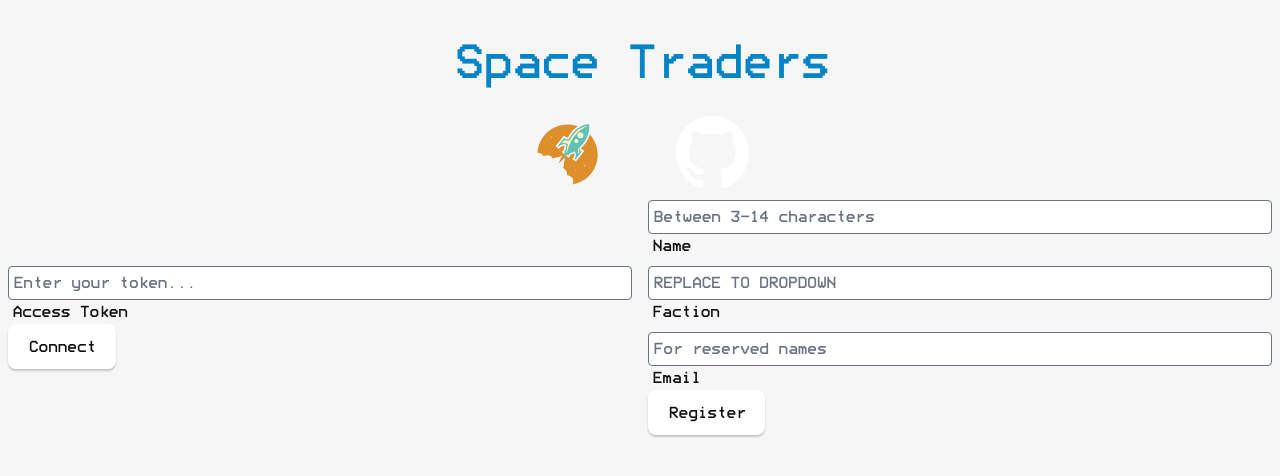
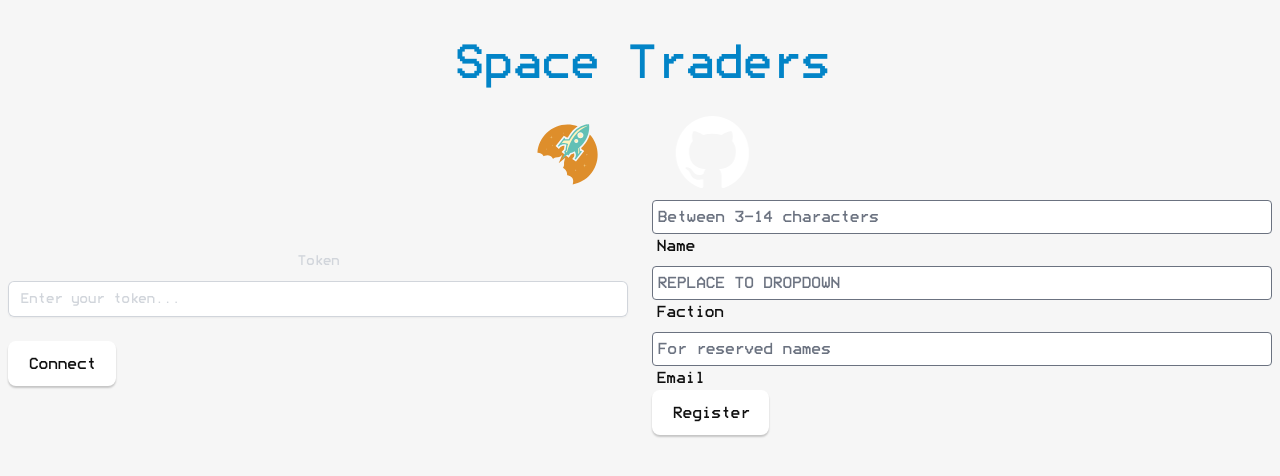
Before and after one commit to bensherriff/space-traders-ui, a React (Vite) app: page / in a window 1280 px wide. Shown: the top 476 px of the page. Built offline with nearby package versions, Linux system fonts and the light colour scheme.

Commit message:
Fixed sending

```diff
--- /dev/null
+++ b/src/components/Form/Input.jsx
@@ -0,0 +1,32 @@
+import { ExclamationCircleIcon } from '@heroicons/react/20/solid'
+
+export default function Input({ label="", type="text", placeholder="", errorMsg="", value="", onChange=(e) => { e.preventDefault()} }) {
+  return (
+    <>
+      <label htmlFor="text" className="block text-sm font-medium leading-6 text-gray-300">
+        {label}
+      </label>
+      <div className="relative mt-2 rounded-md shadow-sm">
+        <input
+          type={type}
+          name={type}
+          id={type}
+          className={`block w-full rounded-md border-0 py-1.5 pr-10 ring-1 ring-inset ${errorMsg ? "text-red-900 ring-red-300 placeholder:text-red-300 focus:ring-red-500" : "text-gray-900 ring-gray-300 placeholder:text-gray-300 focus:ring-gray-500"} focus:ring-2 focus:ring-inset sm:text-sm sm:leading-6`}
+          placeholder={placeholder}
+          value={value}
+          onChange={onChange}
+          aria-invalid="true"
+          aria-describedby="text-error"
+        />
+        {errorMsg ? (
+          <div className="pointer-events-none absolute inset-y-0 right-0 flex items-center pr-3">
+            <ExclamationCircleIcon className="h-5 w-5 text-red-500" aria-hidden="true" />
+          </div>
+        ): <></>}
+      </div>
+      <p className="mt-2 text-sm text-red-600" id="text-error">
+        {errorMsg}
+      </p>
+    </>
+  )
+}
--- a/src/components/Form/ShipAutoComplete.jsx
+++ b/src/components/Form/ShipAutoComplete.jsx
@@ -8,7 +8,6 @@ function classNames(...classes) {
 
 export default function ShipAutoComplete({ ships = [], selectedShip = {}, setSelectedShip = () => {} }) {
   const [query, setQuery] = useState('')
-  // const [selectedShip, setSelectedShip] = useState(null)
 
   const filteredShips =
     query === ''
@@ -19,7 +18,6 @@ export default function ShipAutoComplete({ ships = [], selectedShip = {}, setSel
 
   return (
     <Combobox as="div" value={selectedShip} onChange={setSelectedShip}>
-      {/* <Combobox.Label className="block text-sm font-medium leading-6 text-gray-900">Assigned to</Combobox.Label> */}
       <div className="relative mt-2">
         <Combobox.Input
           className="w-full rounded-md border-0 bg-stone-800 py-1.5 pl-3 pr-10 text-white shadow-sm ring-1 ring-inset ring-gray-300 focus:ring-2 focus:ring-inset focus:ring-indigo-600 sm:text-sm sm:leading-6"
--- a/src/components/Login.jsx
+++ b/src/components/Login.jsx
@@ -4,6 +4,7 @@ import PropTypes from 'prop-types';
 import { Storage, Text, State } from "../js";
 import { useNavigate } from "react-router-dom";
 import { useRecoilState} from "recoil";
+import Input from "./Form/Input";
 
 export default function Login() {
   const [agent, setAgent] = useRecoilState(State.agentState);
@@ -63,21 +64,21 @@ export default function Login() {
 
         <div className="flex flex-row items-center justify-center lg:justify-start relative">
           <form
-            className="w-full mr-2"
+            className="w-full mx-2"
             onSubmit={(e) => {
               e.preventDefault();
               connect();
             }}
           >
-            <input
-              className="peer block text-black ml-2 p-1 rounded w-full"
+            <Input
+              label="Token"
               type="password"
+              placeholder="Enter your token..."
+              errorMsg={errorMessage}
               value={token}
               onChange={(e) => setToken(e.currentTarget.value)}
-              placeholder="Enter your token..."
             />
-            <label className="absolute left-3">Access Token</label>
-            <button className="block ml-2 button mt-6 bg-gray-600" type="submit">Connect</button>
+            <button className="block button mt-6 bg-gray-600" type="submit">Connect</button>
           </form>
           <form
             className="w-full ml-2 mr-4"
--- a/src/routes/fleet.jsx
+++ b/src/routes/fleet.jsx
@@ -1,11 +1,12 @@
 import { invoke } from "@tauri-apps/api/tauri";
 import { useEffect, useState } from 'react';
-import { Storage } from '../js';
-import { ShipInfo } from "../components/Ship";
-import { Button } from "../components";
+import { Storage, Text } from '../js';
+import { NavStatus } from "../components/Ship";
+import { ProgressBarWithLabel } from "../components/ProgressBar";
+import { NavLink } from "react-router-dom";
 
 export default function Fleet() {
-  const [ships, setShips] = useState({});
+  const [ships, setShips] = useState(null);
 
   useEffect(() => {
     list_ships();
@@ -20,13 +21,44 @@ export default function Fleet() {
   }
 
   return (
-    <div>
-      {ships && Array.isArray(ships)? (
-        ships.map((ship, index) => (
-          <ShipInfo key={index} ship={ship}/>
-        ))
-      ): <></>}
-      <Button className="float-right" onClick={list_ships}>Refresh</Button>
-    </div>
+    <ul role="list" className="grid grid-cols-1 gap-6 sm:grid-cols-2 lg:grid-cols-3">
+      {ships? (ships.map((ship) => (
+        <li key={ship.registration.name} className="col-span-1 divide-y divide-gray-200 rounded-lg bg-stone-600 shadow">
+          <div className="flex w-full items-center justify-between space-x-6 p-6">
+            <div className="flex-1 truncate">
+              <div className="flex items-center space-x-3">
+                <h3 className="truncate text-lg font-medium text-gray-900">{ship.symbol}</h3>
+                <span className="inline-flex flex-shrink-0 items-center rounded-full bg-green-50 px-1.5 py-0.5 text-xs font-medium text-green-700 ring-1 ring-inset ring-green-600/20">
+                  {Text.capitalize(ship.registration.role)} {ship.frame.name.split(" ")[1]}
+                </span>
+              </div>
+              <p className="mt-1 truncate text-sm text-gray-300"><NavStatus ship={ship}/></p>
+              <ProgressBarWithLabel label="Condition" text={`${ship.frame.condition}/100`} percentage={ship.frame.condition} />
+              <ProgressBarWithLabel label="Fuel" text={`${ship.fuel.current}/${ship.fuel.capacity}`} percentage={ship.fuel.current/ship.fuel.capacity*100} />
+            </div>
+          </div>
+          <div>
+            <div className="-mt-px flex divide-x divide-gray-200">
+              <div className="flex w-0 flex-1">
+                <NavLink
+                  to={`/fleet/${ship.symbol}`}
+                  className="relative -mr-px inline-flex w-0 flex-1 items-center justify-center gap-x-3 rounded-bl-lg border border-transparent py-4 text-sm font-semibold text-gray-900"
+                >
+                  Ship Info
+                </NavLink>
+              </div>
+              <div className="-ml-px flex w-0 flex-1">
+                <NavLink
+                  to={`/system/${ship.nav.systemSymbol}/${ship.nav.waypointSymbol}`}
+                  className="relative inline-flex w-0 flex-1 items-center justify-center gap-x-3 rounded-br-lg border border-transparent py-4 text-sm font-semibold text-gray-900"
+                >
+                  Waypoint
+                </NavLink>
+              </div>
+            </div>
+          </div>
+        </li>
+      ))): <></>}
+    </ul>
   )
 }
```
Also changed, not shown: 1 other file (tests, documents, lock files or other folders).
